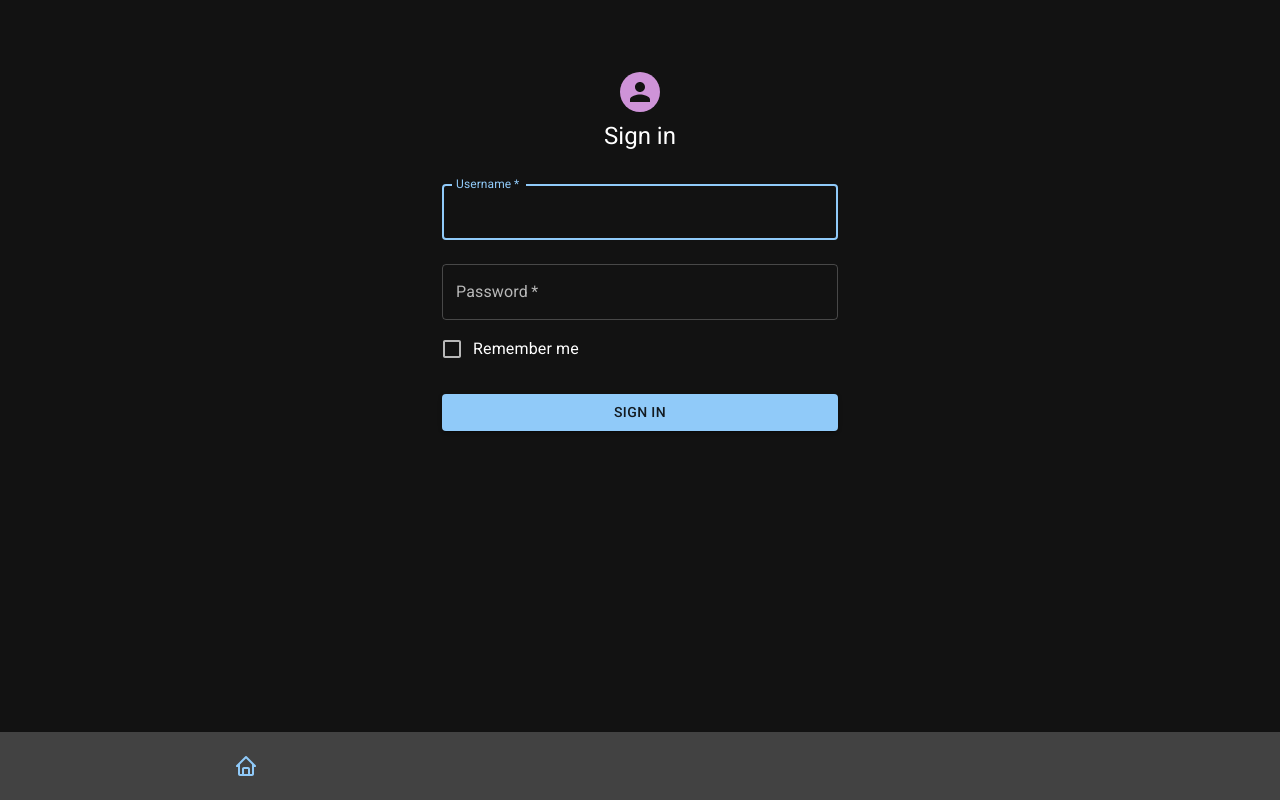
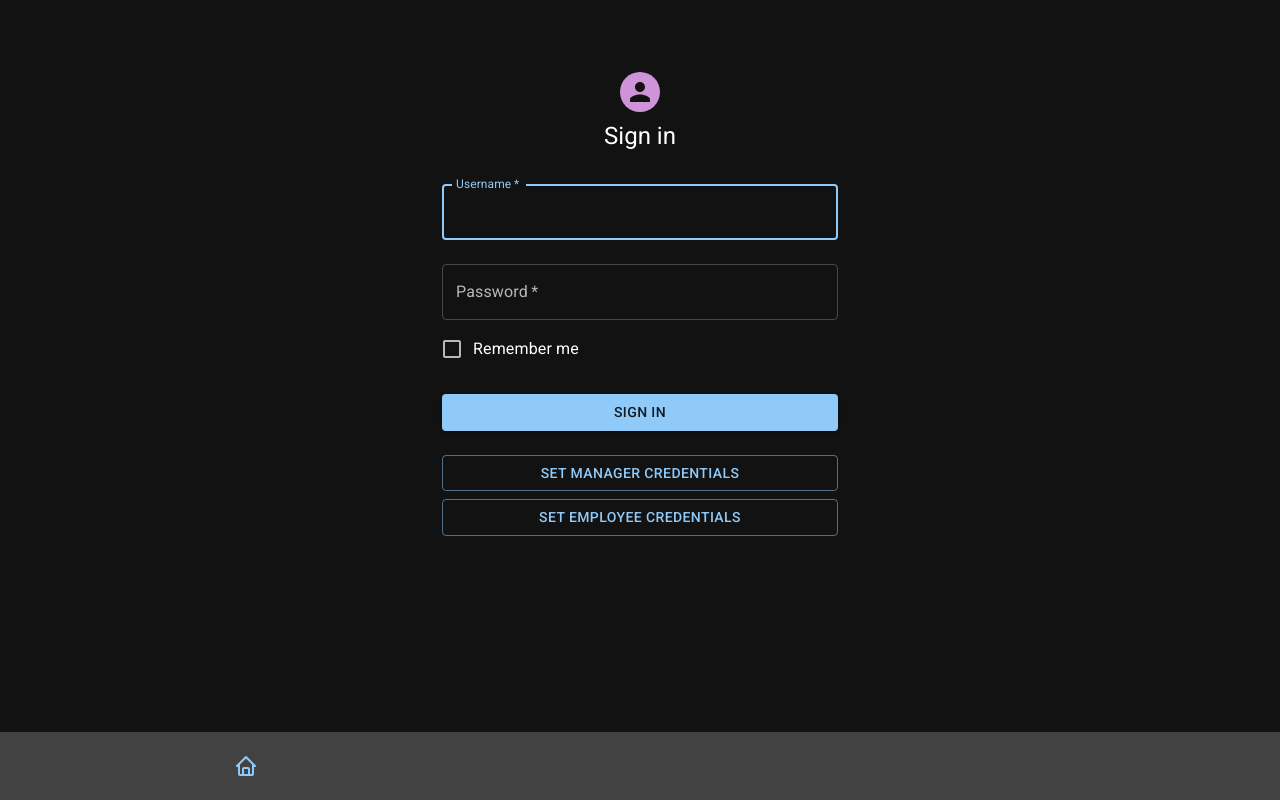
Before and after one commit to servesh-chaturvedi/techGenius, a React (Vite) app: page /login in a window 1280 px wide. Built offline with nearby package versions, Linux system fonts and the light colour scheme.

Commit message:
Fix: Added 404, Feature: dummy login creds

```diff
--- a/src/App.jsx
+++ b/src/App.jsx
@@ -15,6 +15,7 @@ import EditNote from "./features/notes/EditNote"
 import RequireAuth from "./features/auth/RequireAuth"
 import { ROLES } from "./config/roles"
 import useTitle from "./hooks/useTitle"
+import NotFound from "./components/NotFound"
 
 function App() {
   return (
@@ -54,6 +55,7 @@ function App() {
               </Route>
             </Route>
           </Route>
+          <Route path="*" element={<NotFound />} />
         </Route>
       </Routes>
     </>
--- /dev/null
+++ b/src/components/NotFound.jsx
@@ -0,0 +1,34 @@
+import useTitle from "../hooks/useTitle"
+import { useNavigate, useLocation } from "react-router-dom"
+import { Container, Button, Typography } from "@mui/material"
+
+const NotFound = () => {
+  useTitle("404 - Not Found")
+  const navigate = useNavigate()
+  const { pathname } = useLocation()
+
+  const onGoHomeClicked = pathname.includes("/dash")
+    ? () => navigate("/dash")
+    : () => navigate("/")
+
+  return (
+    <>
+      <Container component="main" maxWidth="xs">
+        <img
+          src="/src/assets/Lost.webp"
+          alt="Two people and a magnifying glass"
+        />
+        <Typography component="h1" variant="h4" gutterBottom>
+          404 - Page not found
+        </Typography>
+        <Typography component="p" variant="h6" gutterBottom>
+          Sorry, the requested page does not exist
+        </Typography>
+        <Button fullWidth variant="outlined" onClick={onGoHomeClicked}>
+          Go home
+        </Button>
+      </Container>
+    </>
+  )
+}
+export default NotFound
--- a/src/features/auth/Login.jsx
+++ b/src/features/auth/Login.jsx
@@ -4,6 +4,7 @@ import { useDispatch } from "react-redux"
 import { setCredentials } from "./authSlice"
 import { useLoginMutation } from "./authApiSlice"
 import usePersist from "../../hooks/usePersist"
+import useTitle from "../../hooks/useTitle"
 import { BiHome } from "react-icons/bi"
 import {
   Container,
@@ -17,6 +18,8 @@ import {
 } from "@mui/material/"
 
 export default function Login() {
+  useTitle("Employee Login")
+
   const [username, setUsername] = useState("")
   const [password, setPassword] = useState("")
   const [errMsg, setErrMsg] = useState("")
@@ -34,6 +37,15 @@ export default function Login() {
   const handleUserInput = (e) => setUsername(e.target.value)
   const handlePwdInput = (e) => setPassword(e.target.value)
   const handleToggle = () => setPersist((prev) => !prev)
+
+  const setManagerCreds = () => {
+    setUsername("MikeScott")
+    setPassword("Mike123")
+  }
+  const setEmpCreds = () => {
+    setUsername("JimHalpert")
+    setPassword("Jim123")
+  }
 
   const handleSubmit = async (e) => {
     e.preventDefault()
@@ -126,6 +138,22 @@ export default function Login() {
             >
               Sign In
             </Button>
+            <Button
+              fullWidth
+              variant="outlined"
+              sx={{ mt: 1 }}
+              onClick={setManagerCreds}
+            >
+              Set Manager credentials
+            </Button>
+            <Button
+              fullWidth
+              variant="outlined"
+              sx={{ mt: 1 }}
+              onClick={setEmpCreds}
+            >
+              Set Employee credentials
+            </Button>
           </Box>
         </Box>
       </Container>
```
Also changed, not shown: src/assets/Lost.webp (added).
